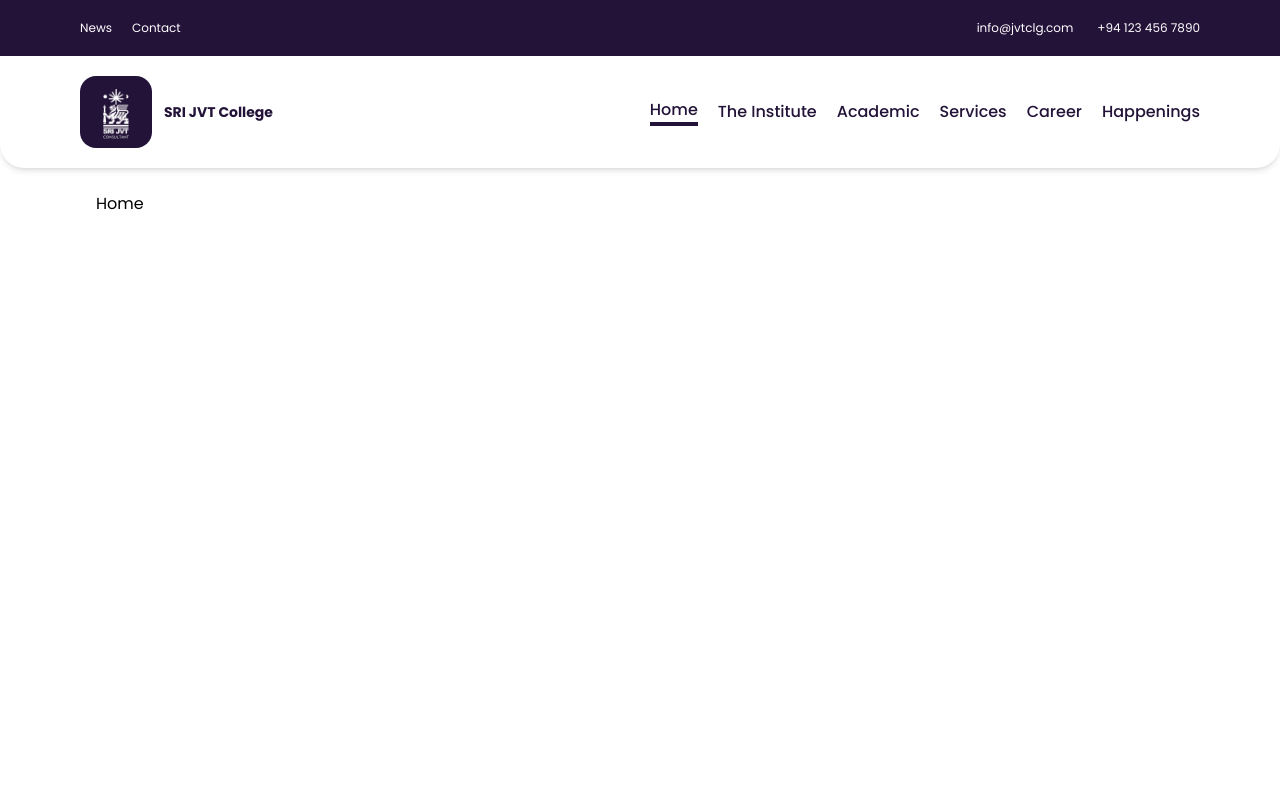
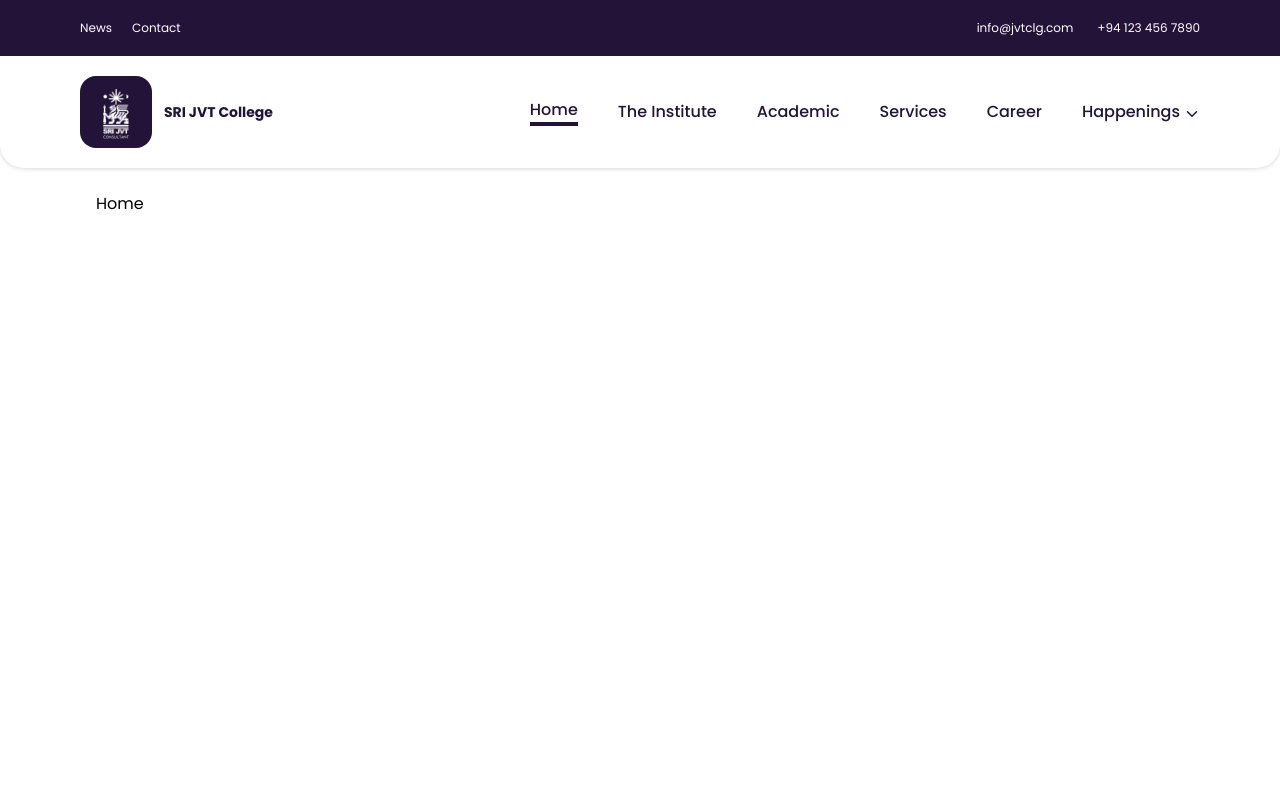
Before and after one commit to WebBirdDev/jvt_clg, a React (Vite) app: page / in a window 1280 px wide. Shown: the top 800 px of the page. Built offline with nearby package versions, Linux system fonts and the light colour scheme.

Commit message:
basic header animation with responsive completed

```diff
--- a/src/App.css
+++ b/src/App.css
@@ -0,0 +1,17 @@
+.underline-animation::after {
+  content: "";
+  position: absolute;
+  bottom: -2px; /* Push it slightly below text */
+  left: 0;
+  height: 4px;
+  width: 100%;
+  background-color: currentColor;
+  transform: scaleX(0);
+  transform-origin: right;
+  transition: transform 0.3s ease-out;
+}
+
+.underline-animation:hover::after {
+  transform: scaleX(1);
+  transform-origin: left;
+}
--- a/src/App.jsx
+++ b/src/App.jsx
@@ -9,7 +9,9 @@ import Services from "./pages/Services";
 import Career from "./pages/Career";
 import Happenings from "./pages/Happenings";
 import News from "./pages/News";
+import Events from "./pages/Events";
 import Contact from "./pages/Contact";
+import "./App.css"
 const App = () => {
   return (
     <>
@@ -23,6 +25,7 @@ const App = () => {
           <Route path="/career" element={<Career />} />
           <Route path="/happenings" element={<Happenings />} />
           <Route path="/news" element={<News />} />
+          <Route path="/events" element={<Events />} />
           <Route path="/contact" element={<Contact />} />
         </Route>
       </Routes>
--- a/src/components/Header.jsx
+++ b/src/components/Header.jsx
@@ -1,30 +1,68 @@
 import { Link, useLocation } from "react-router-dom";
 import logo from "../assets/logo_sm.jpeg";
+import { IoChevronDownOutline, IoClose } from "react-icons/io5";
+import { FaBarsStaggered } from "react-icons/fa6";
+import { useEffect, useState } from "react";
 
 const Header = () => {
   const location = useLocation();
+  const [menuOpen, setMenuOpen] = useState(false);
+  const [submenuOpen, setSubmenuOpen] = useState(false);
+  const [scrolled, setScrolled] = useState(false);
+  const [currentPath, setCurrentPath] = useState("");
+
+  useEffect(() => {
+    const handleScroll = () => {
+      if (window.scrollY > 50) {
+        setScrolled(true);
+      } else {
+        setScrolled(false);
+      }
+    };
+    window.addEventListener("scroll", handleScroll);
+    return () => window.removeEventListener("scroll", handleScroll);
+  }, []);
   const navlinks = [
     { id: 1, name: "Home", path: "/" },
     { id: 2, name: "The Institute", path: "/about" },
     { id: 3, name: "Academic", path: "/academic" },
     { id: 4, name: "Services", path: "/services" },
     { id: 5, name: "Career", path: "/career" },
-    { id: 6, name: "Happenings", path: "/happenings" },
+    {
+      id: 6,
+      name: "Happenings",
+      path: "/happenings",
+      submenu: [
+        { name: "Events", path: "/events" },
+        { name: "News", path: "/news" },
+      ],
+    },
   ];
   const submenu = [
     { id: 1, name: "News", path: "/news" },
     { id: 2, name: "Contact", path: "/contact" },
   ];
 
+  useEffect(() => {
+    setCurrentPath(location.pathname);
+  }, [location.pathname]);
+
   return (
-    <header className="shadow-md rounded-b-3xl fixed min-w-full z-50 bg-white">
-      <div className="bg-primary lg:px-20 py-5 px-10 text-whitey flex justify-between">
-        <div className="flex items-center gap-5">
+    <header
+      className={`rounded-b-3xl fixed min-w-full z-50 bg-white transition-all duration-500 ease-in-out
+    transform ${
+      scrolled
+        ? "drop-shadow-md backdrop-blur-2xl bg-transparent border-none"
+        : "drop-shadow-sm"
+    } `}
+    >
+      <div className="bg-primary lg:px-20 lg:py-5 py-2 px-10 text-whitey flex justify-between">
+        <div className="flex items-center gap-5 relative ">
           {submenu.map(({ id, name, path }) => (
             <Link
               key={id}
               to={path}
-              className={`lg:text-md text-xs ${
+              className={`lg:text-md text-xs relative underline-animation ${
                 location.pathname === path ? "border-b-2 border-whitey" : ""
               }`}
             >
@@ -47,18 +85,134 @@ const Header = () => {
           </Link>
           <h3 className="lg:text-md text-sm font-bold">SRI JVT College</h3>
         </div>
-        <div className="items-center gap-5 text-base font-medium lg:flex hidden">
-          {navlinks.map(({ id, name, path }) => (
+        <div className="items-center gap-10 text-base font-medium lg:flex hidden">
+          {navlinks.map(({ id, name, path, submenu }) => {
+            let active =
+              name === "Happenings" &&
+              (currentPath === "/news" || currentPath === "/events");
+            return (
+              <div key={id} className="group relative">
                 <Link
-              key={id}
                   to={path}
-              className={
-                location.pathname === path ? "border-b-4 border-primary" : ""
-              }
+                  className={`relative underline-animation flex items-center gap-1 ${
+                    location.pathname === path || active
+                      ? "border-b-4 border-primary"
+                      : ""
+                  }`}
+                >
+                  {name}
+                  {submenu && (
+                    <IoChevronDownOutline className="mt-1 transform transition-transform duration-500 ease-in-out group-hover:rotate-180" />
+                  )}
+                </Link>
+
+                {submenu && (
+                  <div className="absolute top-full w-full left-0 mt-10 bg-white text-black rounded shadow-lg border border-slate-200 transform transition-all duration-300 opacity-0 translate-y-2 group-hover:opacity-100 group-hover:translate-y-0 z-50 min-w-max">
+                    <ul className="py-2 px-6 space-y-2">
+                      {submenu.map((item, index) => (
+                        <li
+                          key={index}
+                          className="px-3 py-1 font-semibold relative underline-animation border-primary "
+                        >
+                          <Link
+                            to={item.path}
+                            className="hover:text-primary w-full transition-colors duration-300 "
+                          >
+                            {item.name}
+                          </Link>
+                        </li>
+                      ))}
+                    </ul>
+                  </div>
+                )}
+              </div>
+            );
+          })}
+        </div>
+        <FaBarsStaggered
+          className="lg:hidden text-2xl cursor-pointer"
+          onClick={() => setMenuOpen(true)}
+        />
+        <div
+          className={`fixed lg:hidden top-0 right-0 h-full w-full max-w-full bg-overlay/60 z-50 transform transition-transform duration-500 ease-in-out ${
+            menuOpen ? "translate-x-0" : "translate-x-full"
+          }`}
+        >
+          <div className="w-3/4 h-full bg-overlay fixed right-0">
+            <div className="flex justify-end items-center p-5">
+              <IoClose
+                className={`text-2xl cursor-pointer text-ternary font-semibold`}
+                onClick={() => setMenuOpen(false)}
+              />
+            </div>
+            <ul className="text-ternary text-center font-semibold flex flex-col items-center justify-center gap-5 px-5">
+              {navlinks.map(({ id, name, path, submenu }) => (
+                <li key={id}>
+                  {submenu ? (
+                    <div className="">
+                      <button
+                        className="flex pl-8 items-center relative underline-animation justify-center gap-2 cursor-pointer hover:text-white"
+                        onClick={() => setSubmenuOpen(!submenuOpen)}
+                      >
+                        {name}
+                        <IoChevronDownOutline
+                          className={`mt-1 transform transition-transform duration-500 ease-in-out ${
+                            submenuOpen ? "rotate-180" : "rotate-0"
+                          }`}
+                        />
+                      </button>
+                      <ul
+                        className={`overflow-hidden bg-ternary text-center rounded-md transition-all duration-1000 ease-in-out flex flex-col gap-3 ${
+                          submenuOpen
+                            ? "max-h-40 opacity-100 my-5 py-2 mb-0"
+                            : "max-h-0 opacity-0"
+                        }`}
+                      >
+                        {submenu.map((item, index) => (
+                          <div key={index} className="px-5 py-3">
+                            <Link
+                              className="hover:border-b-2 text-overlay border-b-white relative underline-animation py-2"
+                              key={index}
+                              to={item.path}
+                              onClick={() => {
+                                setMenuOpen(false);
+                                setSubmenuOpen(false);
+                              }}
+                            >
+                              {item.name}
+                            </Link>
+                          </div>
+                        ))}
+                      </ul>
+                    </div>
+                  ) : (
+                    <Link
+                      to={path}
+                      onClick={() => {
+                        setMenuOpen(false);
+                        setSubmenuOpen(false);
+                      }}
+                      className="block relative underline-animation"
                     >
                       {name}
                     </Link>
+                  )}
+                </li>
               ))}
+              <button className="text-left mt-5">
+                <Link
+                  className="bg-ternary text-overlay px-3 py-2 rounded"
+                  to={"/contact"}
+                  onClick={() => {
+                    setMenuOpen(false);
+                    setSubmenuOpen(false);
+                  }}
+                >
+                  Contact us
+                </Link>
+              </button>
+            </ul>
+          </div>
         </div>
       </div>
     </header>
--- /dev/null
+++ b/src/pages/Events.jsx
@@ -0,0 +1,9 @@
+import React from 'react'
+
+const Events = () => {
+  return (
+    <div>Events</div>
+  )
+}
+
+export default Events
--- a/vite.config.js
+++ b/vite.config.js
@@ -5,4 +5,8 @@ import tailwindcss from "@tailwindcss/vite";
 // https://vite.dev/config/
 export default defineConfig({
   plugins: [react(), tailwindcss()],
+  server: {
+    port: 3000,
+    open: "http://localhost:3000",
+  },
 });
```
Lines whose indentation alone changed are shown as unchanged.
